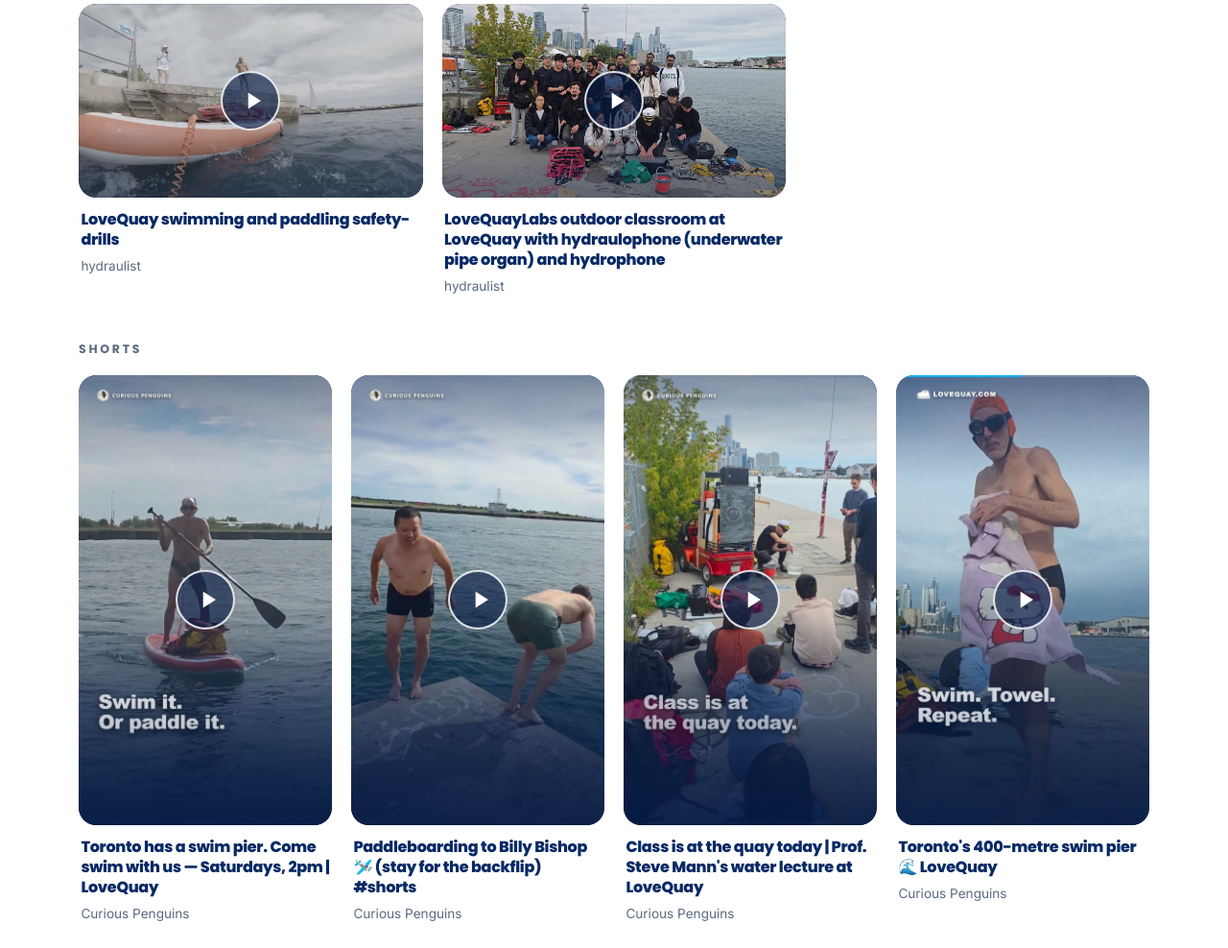
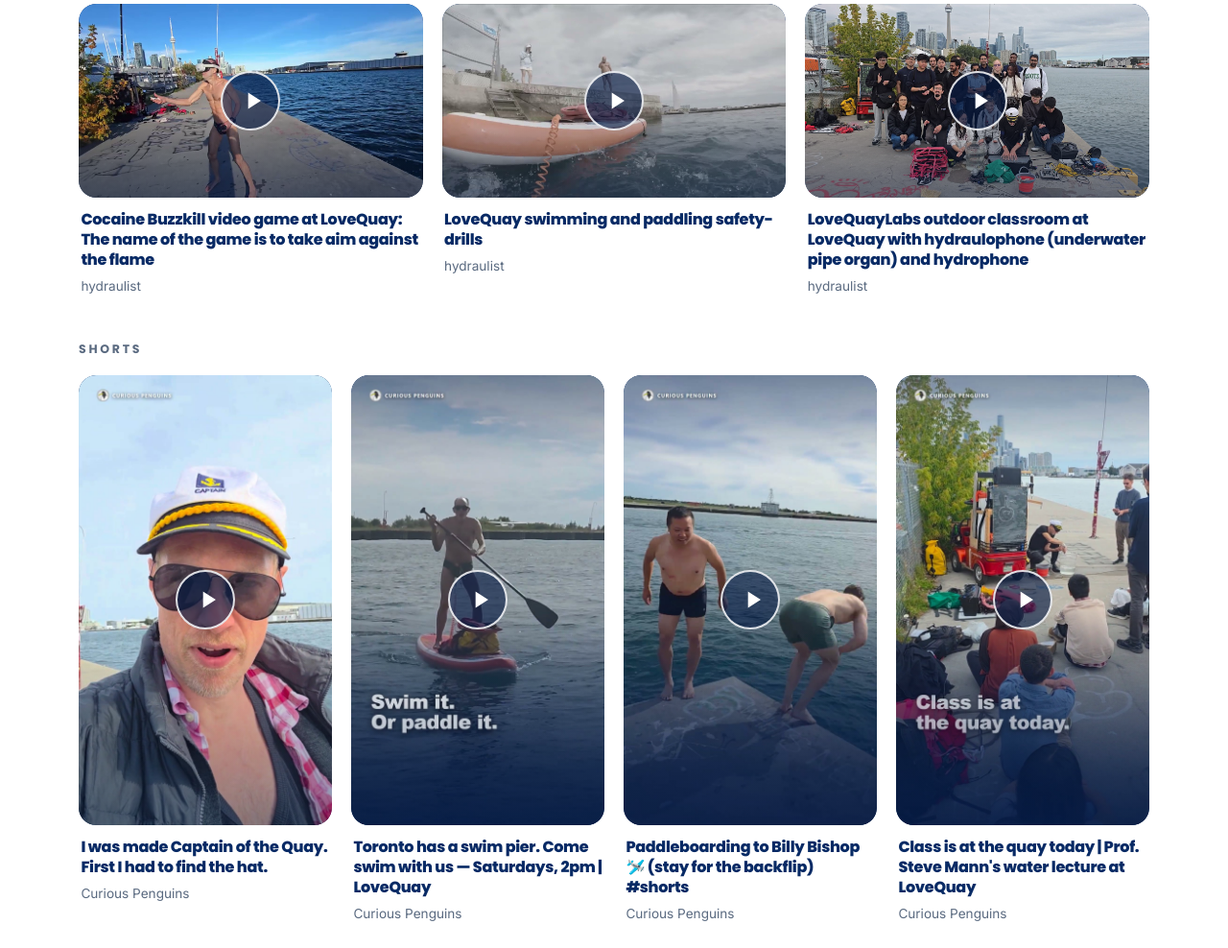
Before and after one commit to ptoone/LoveQuay, a plain HTML site: page videos.html in a window 1280 px wide. Shown: the part 772-1760 px from the top of the page at 96% size. Drawn offline with nearby package versions, Linux system fonts and the light colour scheme.

Commit message:
Add two new clips to the Videos page
"Cocaine Buzzkill video game at LoveQuay" from hydraulist, which is 16:9
and so joins the Films grid, and "I was made Captain of the Quay" from
Curious Penguins, which is a short.

Both were added to tools/youtube.txt and the page regenerated, so the
titles, channels, orientations and stills all come from YouTube's oEmbed
endpoint rather than being typed in. The lead paragraph counts itself and
now reads eight clips, five of them shorts.

Co-Authored-By: Claude Opus 5 <noreply@anthropic.com>

```diff
--- a/videos.html
+++ b/videos.html
@@ -65,7 +65,7 @@
       <div class="col-lg-8">
         <p class="eyebrow eyebrow--light">Media</p>
         <h1>Film from the pier.</h1>
-        <p class="mt-3">6 clips, 4 of them shorts, from Curious Penguins and hydraulist &mdash; swimming, safety drills, paddleboarding, and the occasional lecture delivered waist-deep in the lake.</p>
+        <p class="mt-3">8 clips, 5 of them shorts, from Curious Penguins and hydraulist &mdash; swimming, safety drills, paddleboarding, and the occasional lecture delivered waist-deep in the lake.</p>
       </div>
     </div>
   </div>
@@ -100,6 +100,24 @@
   <div class="container">
     <h2 class="yt-heading">Films</h2>
     <ul class="yt-grid yt-grid--wide">
+      <li class="yt-item yt-item--wide">
+        <button class="yt-item__play" type="button" data-yt="DITVhwWk1ps"
+                aria-label="Play: Cocaine Buzzkill video game at LoveQuay: The name of the game is to take aim against the flame">
+          <span class="yt-item__shot">
+            <img src="media/yt/DITVhwWk1ps.jpg" alt="" loading="lazy" decoding="async">
+            <span class="yt-item__badge" aria-hidden="true">
+              <svg viewBox="0 0 24 24"><path d="M8 5v14l11-7z"/></svg>
+            </span>
+          </span>
+        </button>
+        <div class="yt-item__body">
+          <h3><a href="https://www.youtube.com/watch?v=DITVhwWk1ps" target="_blank"
+                 rel="noopener noreferrer">Cocaine Buzzkill video game at LoveQuay: The name of the game is to take aim against the flame</a></h3>
+          <p class="yt-item__by">
+            <a href="https://www.youtube.com/@hydraulist" target="_blank" rel="noopener noreferrer">hydraulist</a>
+          </p>
+        </div>
+      </li>
       <li class="yt-item yt-item--wide">
         <button class="yt-item__play" type="button" data-yt="ugOmN5xpFbs"
                 aria-label="Play: LoveQuay swimming and paddling safety-drills">
@@ -139,6 +157,24 @@
     </ul>
     <h2 class="yt-heading">Shorts</h2>
     <ul class="yt-grid yt-grid--short">
+      <li class="yt-item yt-item--short">
+        <button class="yt-item__play" type="button" data-yt="gX_dPB-ADIU"
+                aria-label="Play: I was made Captain of the Quay. First I had to find the hat.">
+          <span class="yt-item__shot">
+            <img src="media/yt/gX_dPB-ADIU.jpg" alt="" loading="lazy" decoding="async">
+            <span class="yt-item__badge" aria-hidden="true">
+              <svg viewBox="0 0 24 24"><path d="M8 5v14l11-7z"/></svg>
+            </span>
+          </span>
+        </button>
+        <div class="yt-item__body">
+          <h3><a href="https://www.youtube.com/watch?v=gX_dPB-ADIU" target="_blank"
+                 rel="noopener noreferrer">I was made Captain of the Quay. First I had to find the hat.</a></h3>
+          <p class="yt-item__by">
+            <a href="https://www.youtube.com/@curiouspenguins" target="_blank" rel="noopener noreferrer">Curious Penguins</a>
+          </p>
+        </div>
+      </li>
       <li class="yt-item yt-item--short">
         <button class="yt-item__play" type="button" data-yt="NcVQ7KYvEiE"
                 aria-label="Play: Toronto has a swim pier. Come swim with us — Saturdays, 2pm | LoveQuay">
```
Also changed, not shown: media/yt/DITVhwWk1ps.jpg (added), media/yt/gX_dPB-ADIU.jpg (added), tools/youtube.txt.
